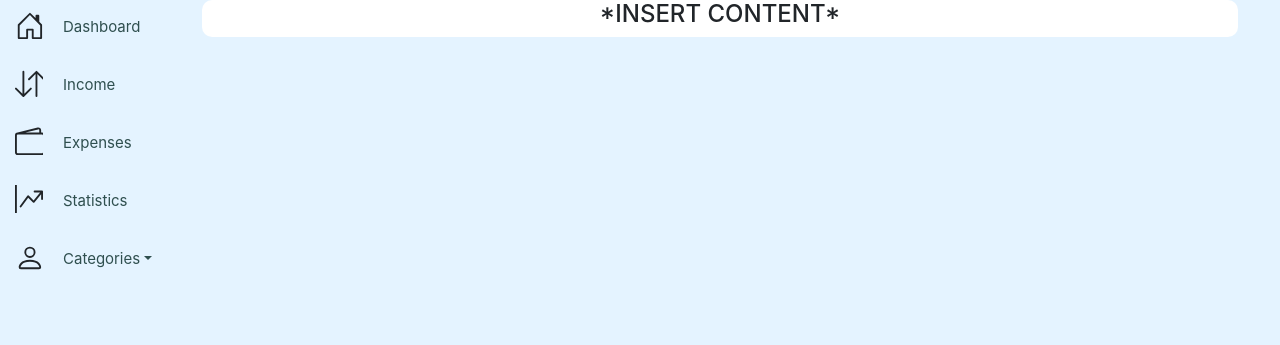
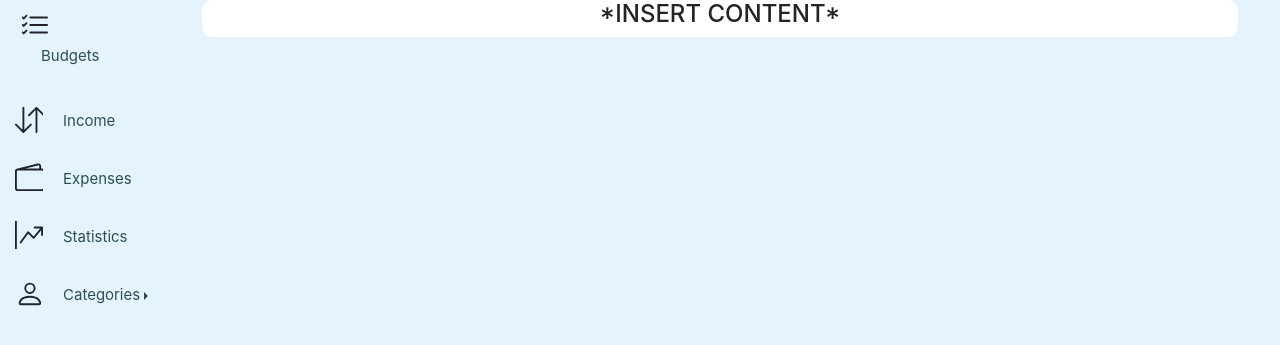
Before and after one commit to bartek412/household_budget, a Django app: page / in a window 1280 px wide. Shown: the part 58-403 px from the top of the page. Run offline with Django 4.2, Linux system fonts and the light colour scheme.

Commit message:
Started modifying the sidenav panel

```diff
--- a/budget_app/static/base.css
+++ b/budget_app/static/base.css
@@ -1,7 +1,6 @@
 .body{
     background-color:rgb(228, 243, 255);
 }
-
 .sidenav{
     height: 100%;
     width: 200px;
@@ -11,10 +10,7 @@
     left:0;
     background-color:rgb(228, 243, 255);
     overflow-x: hidden;
-
-
 }
-
 .sidenav a{
     text-decoration: none;
     font-size: 15px;
@@ -25,30 +21,23 @@
     text-align: center;
 
 }
-
 .sidenav_element:hover a{
     color:#f1f1f1;
     text-decoration: none;
 }
-
 .sidenav_element:hover svg{
     fill:#f1f1f1;
 }
-
-
 .main{
     margin-left: 160px;
     padding: 0px 10px;
 }
-
 .user_box{
     padding-left: 15px;
     font-size: 15px;
     color:darkslategray;
     display: block;
-
 }
-
 .logout-box{
     bottom: 0%;
 }
@@ -64,8 +53,23 @@
     align-content: center;
     border-style: hidden;
     border-radius: 10px;
+
 }
-
 .sidenav_element:hover{
     background-color: blue;
 }
+
+.sidenav button{
+    text-decoration: none;
+    font-size: 15px;
+    color:darkslategray;
+    display: block;
+    padding-left: 20px;
+    padding-top: 5px;
+    text-align: center;
+
+}
+
+.sidenav:hover{
+    text-decoration: none;
+}
--- a/budget_app/templates/budget_app/base.html
+++ b/budget_app/templates/budget_app/base.html
@@ -33,17 +33,31 @@
         </div>
     </nav>
 
+    {% block sidenav %}
         <div class = 'sidenav'>
             <div class = 'app_title' style="padding-top: 20px;">
                 <h4>BudgetApp</h4>
             </div>
 
+            <div class="accordion" id="accordionExample">
 
-        <div class = 'sidenav_element'>
-            <svg xmlns="http://www.w3.org/2000/svg" width="28" height="28" fill="currentColor" class="bi bi-house-door" viewBox="0 0 15 15">
-                <path d="M8.354 1.146a.5.5 0 0 0-.708 0l-6 6A.5.5 0 0 0 1.5 7.5v7a.5.5 0 0 0 .5.5h4.5a.5.5 0 0 0 .5-.5v-4h2v4a.5.5 0 0 0 .5.5H14a.5.5 0 0 0 .5-.5v-7a.5.5 0 0 0-.146-.354L13 5.793V2.5a.5.5 0 0 0-.5-.5h-1a.5.5 0 0 0-.5.5v1.293L8.354 1.146zM2.5 14V7.707l5.5-5.5 5.5 5.5V14H10v-4a.5.5 0 0 0-.5-.5h-3a.5.5 0 0 0-.5.5v4H2.5z"/>
+                <div class="card bg-transparent border-0">
+                    <div class="card-header bg-transparent border-0" id="headingOne">
+                        <!-- <div class = 'sidenav_element'> -->
+                                <svg xmlns="http://www.w3.org/2000/svg" width="28" height="28" fill="currentColor" class="bi bi-list-check" viewBox="0 0 15 15">
+                                    <path fill-rule="evenodd" d="M5 11.5a.5.5 0 0 1 .5-.5h9a.5.5 0 0 1 0 1h-9a.5.5 0 0 1-.5-.5zm0-4a.5.5 0 0 1 .5-.5h9a.5.5 0 0 1 0 1h-9a.5.5 0 0 1-.5-.5zm0-4a.5.5 0 0 1 .5-.5h9a.5.5 0 0 1 0 1h-9a.5.5 0 0 1-.5-.5zM3.854 2.146a.5.5 0 0 1 0 .708l-1.5 1.5a.5.5 0 0 1-.708 0l-.5-.5a.5.5 0 1 1 .708-.708L2 3.293l1.146-1.147a.5.5 0 0 1 .708 0zm0 4a.5.5 0 0 1 0 .708l-1.5 1.5a.5.5 0 0 1-.708 0l-.5-.5a.5.5 0 1 1 .708-.708L2 7.293l1.146-1.147a.5.5 0 0 1 .708 0zm0 4a.5.5 0 0 1 0 .708l-1.5 1.5a.5.5 0 0 1-.708 0l-.5-.5a.5.5 0 0 1 .708-.708l.146.147 1.146-1.147a.5.5 0 0 1 .708 0z"/>
                                 </svg>
-            <a href = '/home'>Dashboard</a>
+                                <button class="btn btn-link" type="button" data-toggle="collapse" data-target="#collapseOne" aria-expanded="true" aria-controls="collapseOne" style="text-decoration: none; color:darkslategray">
+                                    Budgets
+                                </button>
+                        <!-- </div> -->
+                    </div>
+                    <div id="collapseOne" class="collapse" aria-labelledby="headingOne" data-parent="#accordionExample">
+                        <div class="card-body">
+                        Anim pariatur cliche reprehenderit, enim eiusmod high life accusamus terry richardson ad squid. 3 wolf moon officia aute, non cupidatat skateboard dolor brunch. Food truck quinoa nesciunt laborum eiusmod. Brunch 3 wolf moon tempor, sunt aliqua put a bird on it squid single-origin coffee nulla assumenda shoreditch et. Nihil anim keffiyeh helvetica, craft beer labore wes anderson cred nesciunt sapiente ea proident. Ad vegan excepteur butcher vice lomo. Leggings occaecat craft beer farm-to-table, raw denim aesthetic synth nesciunt you probably haven't heard of them accusamus labore sustainable VHS.
+                        </div>
+                    </div>
+                </div>
             </div>
 
 
@@ -68,17 +82,17 @@
                 <a href = '#'>Statistics</a>
             </div>
 
-        <div class = 'sidenav_element dropdown dropend'>
+            <div class = 'sidenav_element btn-group dropright'>
 
                 <svg xmlns="http://www.w3.org/2000/svg" width="28" height="28" fill="currentColor" class="bi bi-person" viewBox="0 0 15 15">
                     <path d="M8 8a3 3 0 1 0 0-6 3 3 0 0 0 0 6zm2-3a2 2 0 1 1-4 0 2 2 0 0 1 4 0zm4 8c0 1-1 1-1 1H3s-1 0-1-1 1-4 6-4 6 3 6 4zm-1-.004c-.001-.246-.154-.986-.832-1.664C11.516 10.68 10.289 10 8 10c-2.29 0-3.516.68-4.168 1.332-.678.678-.83 1.418-.832 1.664h10z"/>
                 </svg>
                 <a href = '#' class = "dropdown-toggle" data-bs-toggle="dropdown" >Categories</a>
-            <ul class="dropdown-menu">
+                <div class="dropdown-menu">
                     <li><a class="dropdown-item" href="#">Link 1</a></li>
                     <li><a class="dropdown-item" href="#">Link 2</a></li>
                     <li><a class="dropdown-item" href="#">Link 3</a></li>
-              </ul>
+                </div>
             </div>
 
 
@@ -97,8 +111,8 @@
             </div> -->
 
         </div>
-
-    <div id="content", name = "content", class = "main">
+    {% endblock %}
+    <div id="content", name = "content", class = "main" style = "overflow:visible;">
         <div class = 'row justify-content-center'>
             <div class = 'col-11 row justify-content-center' style = "border-style: hidden; background-color: white;border-radius: 10px;">
                 <!-- <hr class = 'mt-0 mb-4'>  --> <!-- podkreslenie tytutlu -->
```
Also changed, not shown: budget_app/templates/budget_app/add_budget.html (+0 -21 lines). Lines whose indentation alone changed are shown as unchanged.
